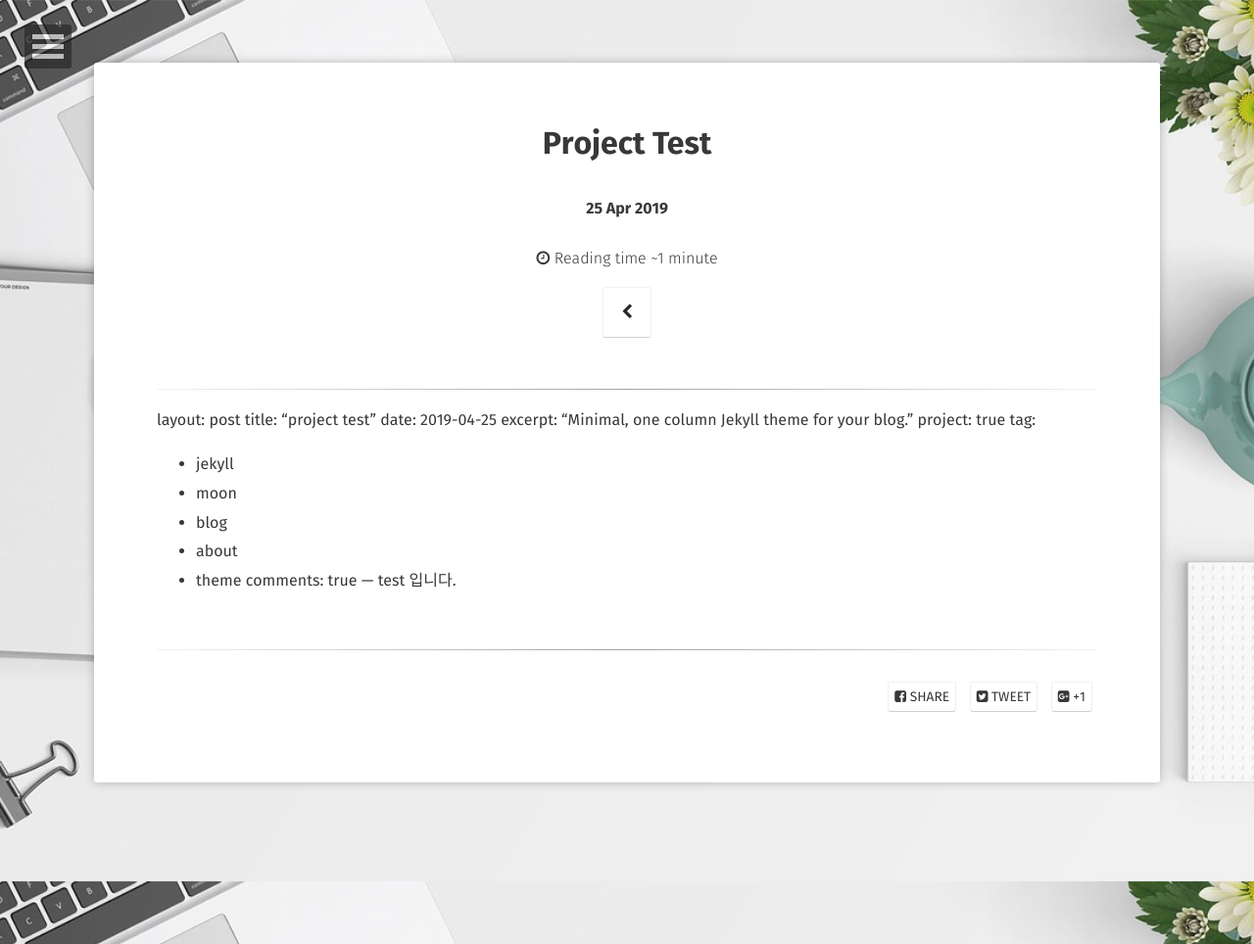
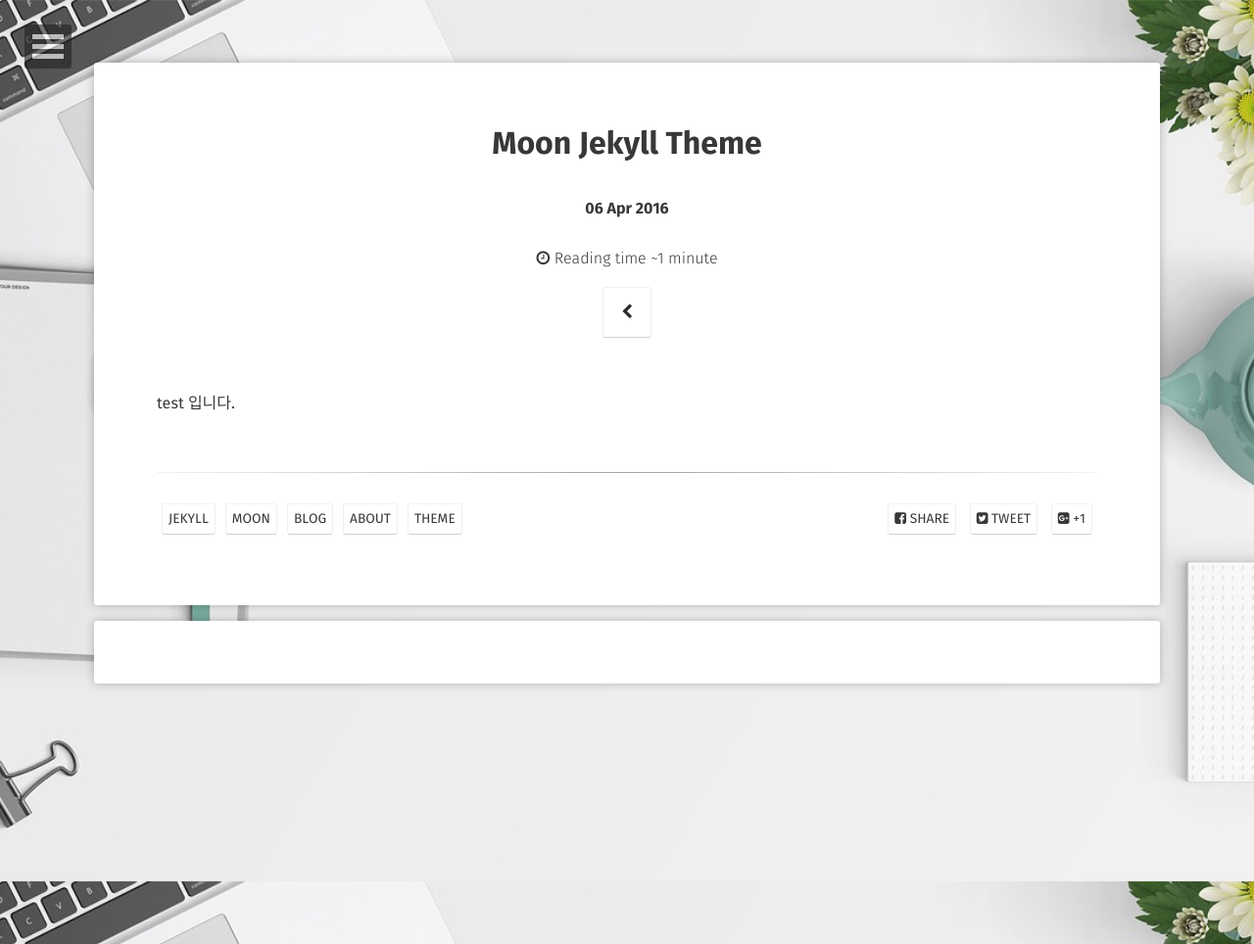
Before and after one commit to Kyounghwan01/lala, a Jekyll site: the page built from _posts/2019-04-25-project-test.md, in a window 1280 px wide. Shown: the whole page at 98% size. Built offline with Jekyll 4.4.1, drawn with Linux system fonts in a browser that asks for light colours; some web fonts are replaced; our own code applies the rules of GitHub Pages for plain Markdown files; comment, search, counter and statistics services are not loaded.

Commit message:
Update 2019-04-25-project-test.md

```diff
--- a/_posts/2019-04-25-project-test.md
+++ b/_posts/2019-04-25-project-test.md
@@ -1,8 +1,7 @@
-
 ---
 layout: post
-title:  "project test"
-date:   2019-04-25
+title:  "Moon Jekyll Theme"
+date:   2016-04-06
 excerpt: "Minimal, one column Jekyll theme for your blog."
 project: true
 tag:
```
